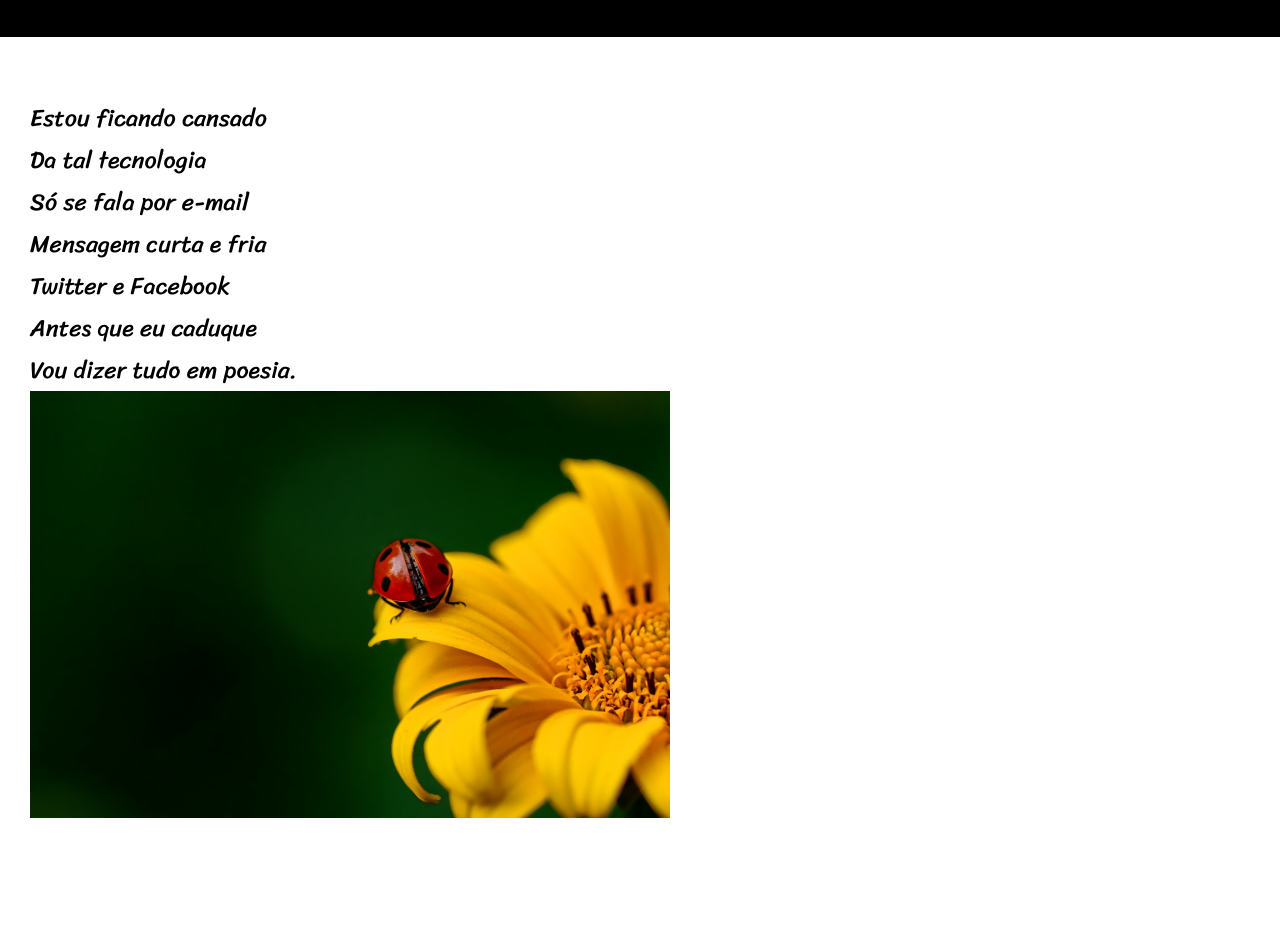
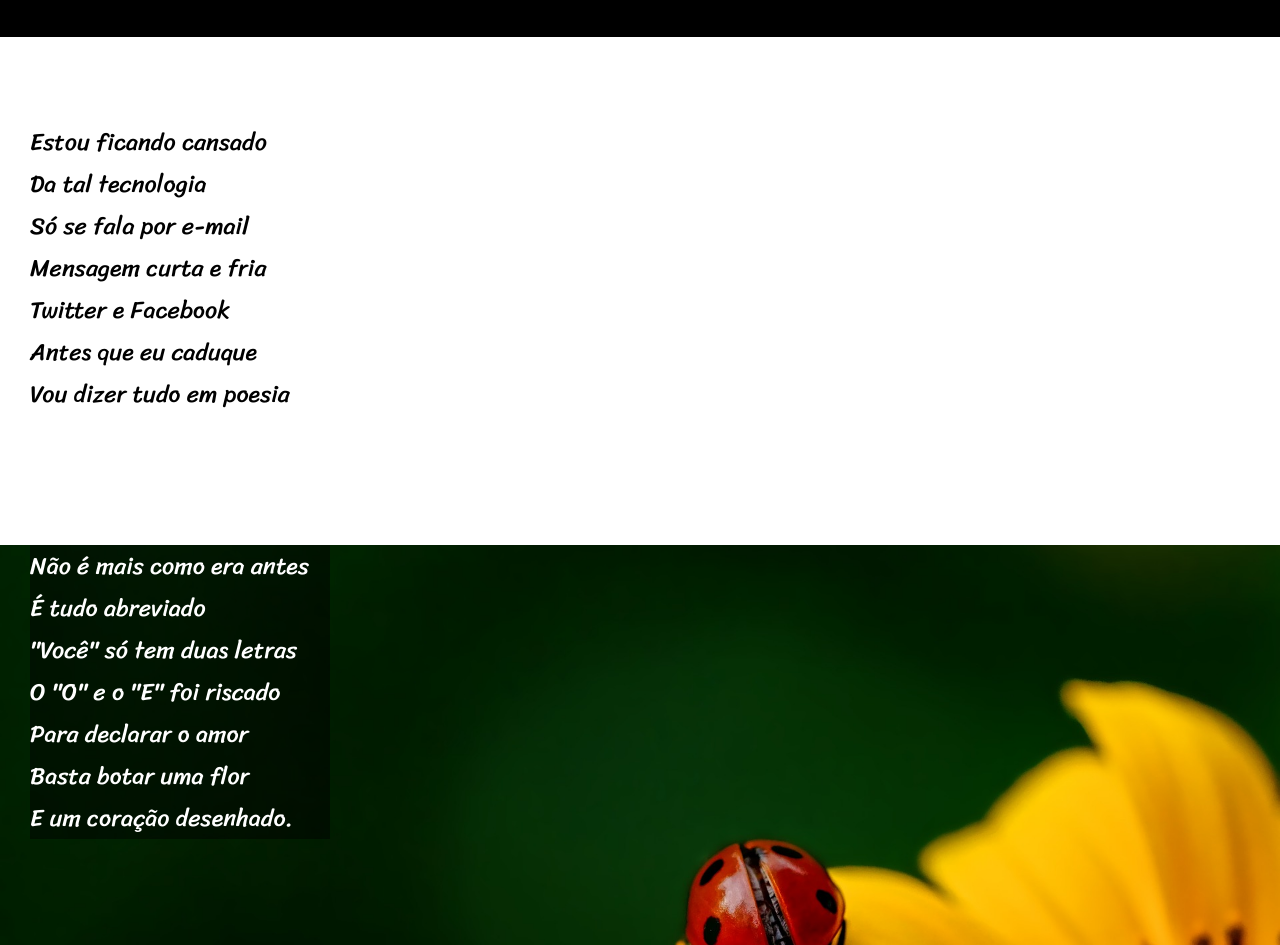
Before and after one commit to WilliamGabrielSilva/HTML-CSS, a plain HTML site: page desafios/desafio012/cordel.html in a window 1280 px wide. Shown: the part 163-1108 px from the top of the page. Before the commit the page ends 994 px from the top, so only its background shows below. Drawn offline with Linux system fonts and the light colour scheme.

Commit message:
uptadater

```diff
--- a/desafios/desafio012/cordel.html
+++ b/desafios/desafio012/cordel.html
@@ -15,16 +15,27 @@
     <section>
         <article id="art1">
             <main>
+                <p>
                     Estou ficando cansado <br>
                     Da tal tecnologia <br>
                     Só se fala por e-mail <br>
                     Mensagem curta e fria <br>
                     Twitter e Facebook <br>
                     Antes que eu caduque <br>
-                Vou dizer tudo em poesia. <br>
-                <picture>
-                    <img src="imagens/background001.jpg" alt="girasol">
-                </picture>
+                    Vou dizer tudo em poesia <br>
+                </p>
+
+            </main>
+            <main id="foto">
+                <p>
+                    Não é mais como era antes <br>
+                    É tudo abreviado <br>
+                    "Você" só tem duas letras <br>
+                    O "O" e o "E" foi riscado <br>
+                    Para declarar o amor <br>
+                    Basta botar uma flor <br>
+                    E um coração desenhado. <br>
+                </p>
             </main>
         </article>
         <article>
--- a/desafios/desafio012/style.css
+++ b/desafios/desafio012/style.css
@@ -27,7 +27,7 @@ header > h1 {
     text-align: center;
 }
 
-p {
+header > p {
     font-size: 20px;
     text-align: center;
 }
@@ -46,14 +46,46 @@ header > p > a {
 }
 
 #art1 {
-    position: relative;
+
+    background-attachment: fixed;
     padding-top: 60px;
-    padding-left: 30px;
     font-size: 24px;
     font-family: 'font2';
+    margin: 0;
+}
+
+article {
+    padding-left: 0px;
+    margin: 0;
+}
+
+main {
+    padding-left: 30px;
+    height: 300px;
+    padding-bottom: 100px;
+}
+
+main#foto > p {
+    background-color: rgba(0, 0, 0, 0.486);
+    max-width: 300px;
+    color: white;
 }
 
 img {
 
     max-width: 640px;
 }
+
+#img1 {
+        background-attachment: fixed;
+}
+
+main#foto {
+    background-size: cover;
+    background-image: url('imagens/background001.jpg');
+    background-attachment: fixed;
+    background-position: top right;
+    margin: 0;
+
+
+}
```
Lines whose indentation alone changed are shown as unchanged.
